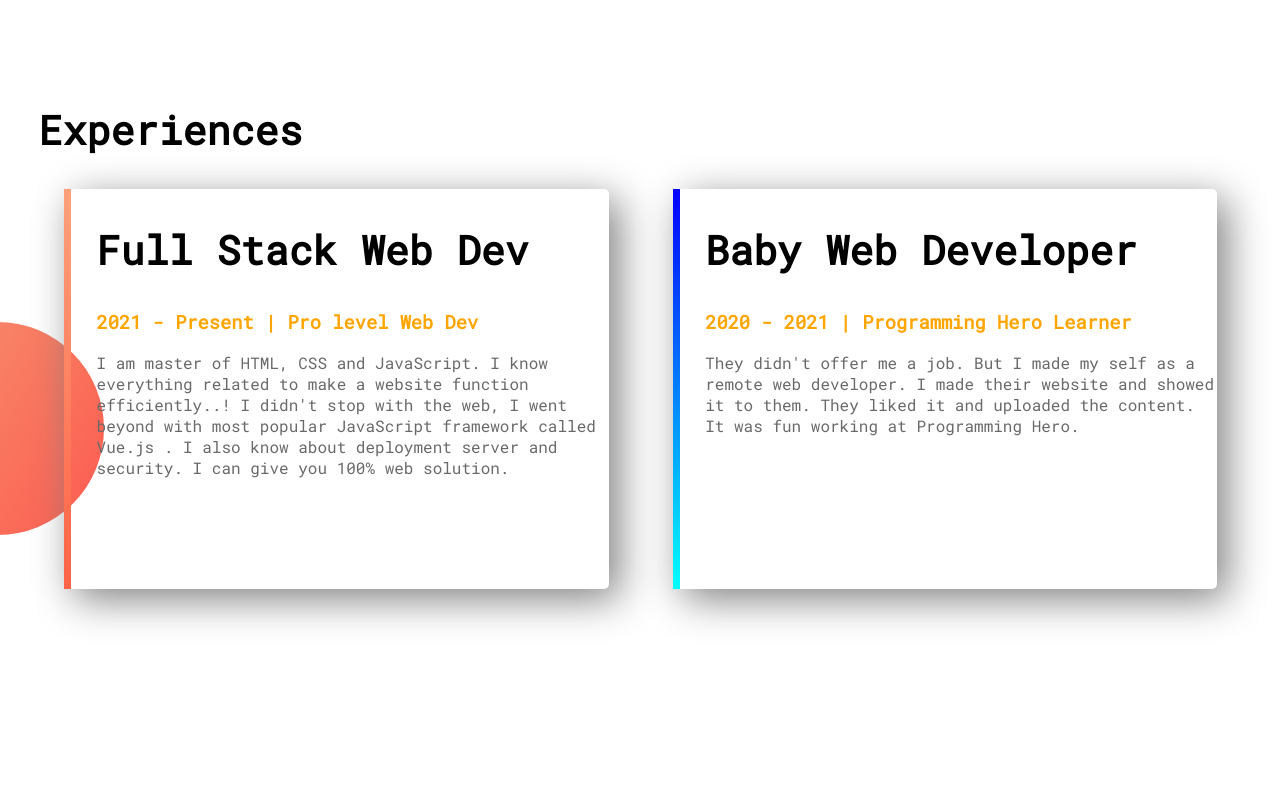
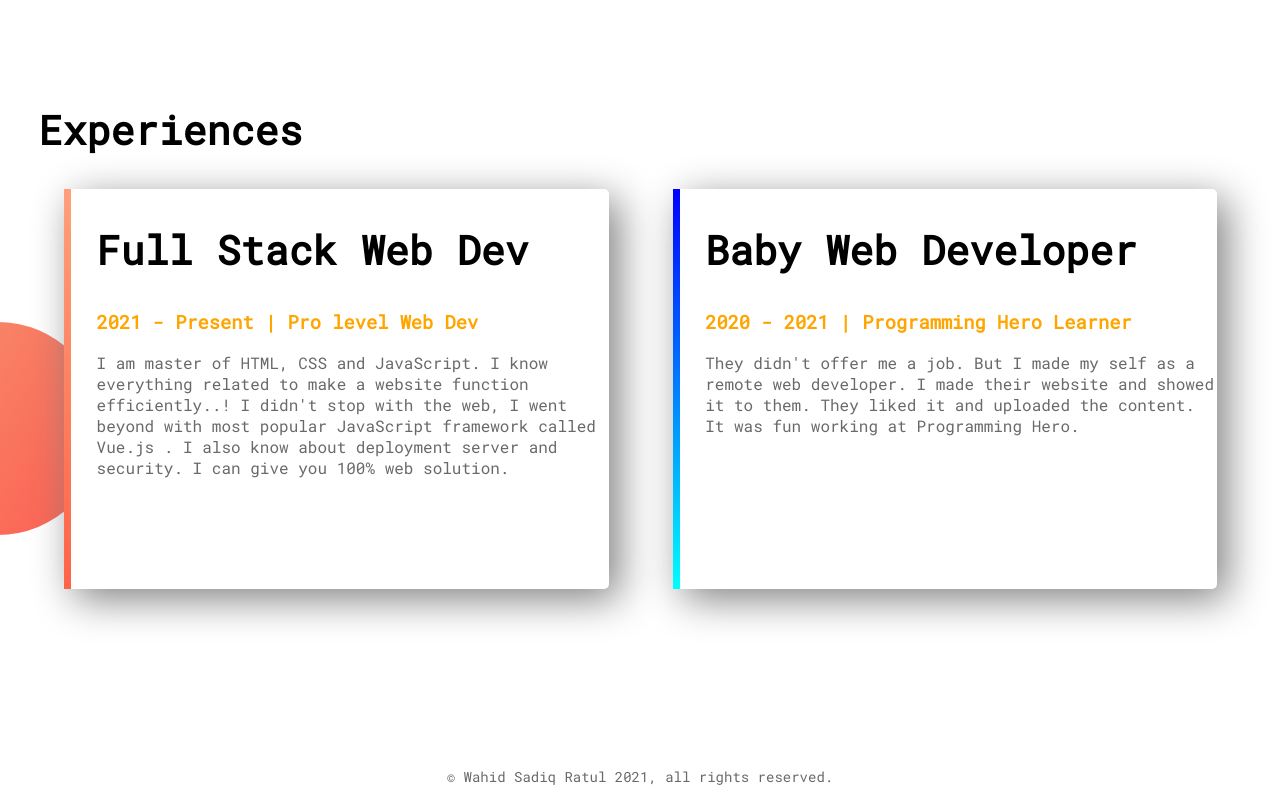
Before and after one commit to Ratul-netizen/Web-Portfolio, a plain HTML site: page index.html in a window 1280 px wide. Shown: the part 1230-2030 px from the top of the page. Before the commit the page ends 1983 px from the top, so only its background shows below. Drawn offline with Linux system fonts and the light colour scheme.

Commit message:
Finished

```diff
--- a/index.html
+++ b/index.html
@@ -52,5 +52,8 @@
            <p>They didn't offer me a job. But I made my self as a remote web developer. I made their website and showed it to them. They liked it and uploaded the content. It was fun working at Programming Hero.</p>
        </div>
    </section>
+   <footer>
+       <p>© Wahid Sadiq Ratul 2021, all rights reserved.</p>
+   </footer>
 </body>
 </html>
--- a/style.css
+++ b/style.css
@@ -48,6 +48,7 @@ section{
     box-shadow: 10px 10px 40px gray;
     border-radius: 5px;
     height: 80%;
+    background-color: white;
 }
 .experience-area{
     background-image: url("images/exp-bg.png");
@@ -67,3 +68,7 @@ section{
     border-image: linear-gradient(180deg, blue,cyan);
     border-image-slice: 1;
 }
+footer p{
+text-align: center;
+font-size: 14px;
+}
```
